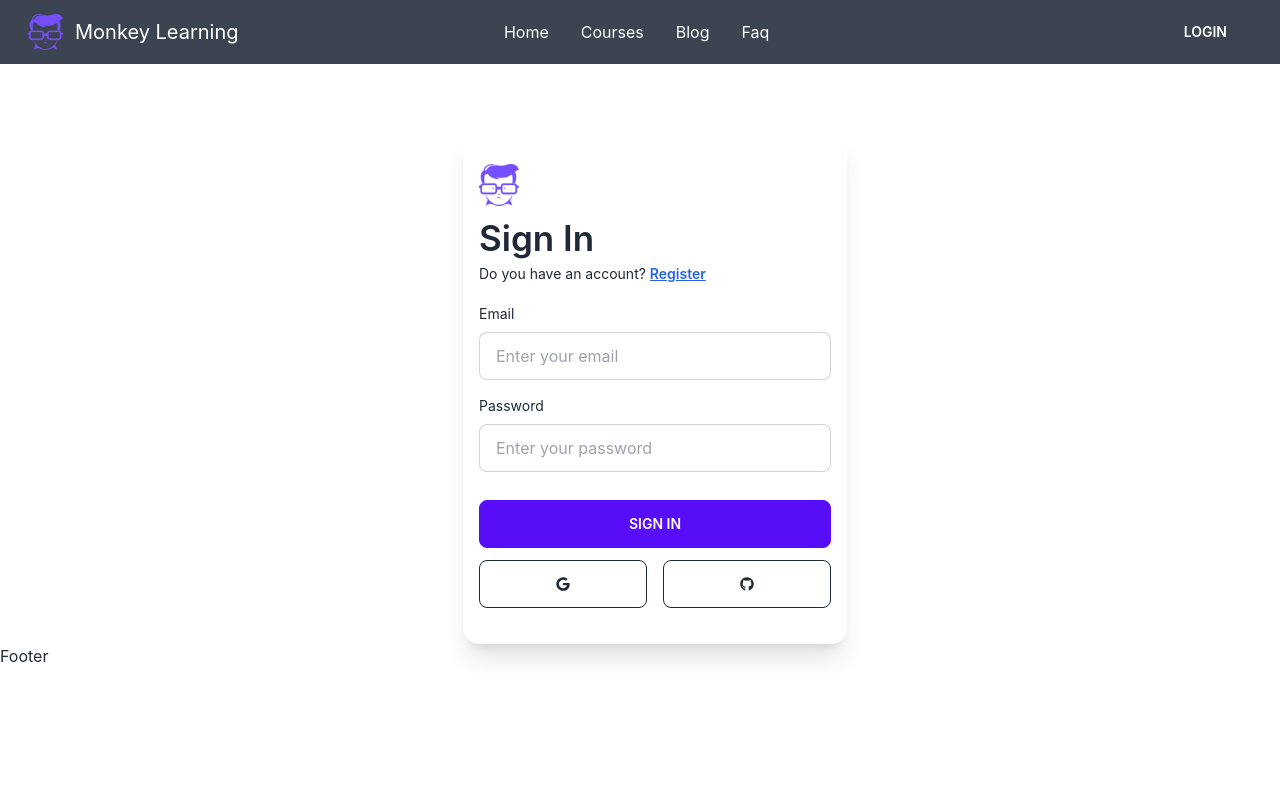
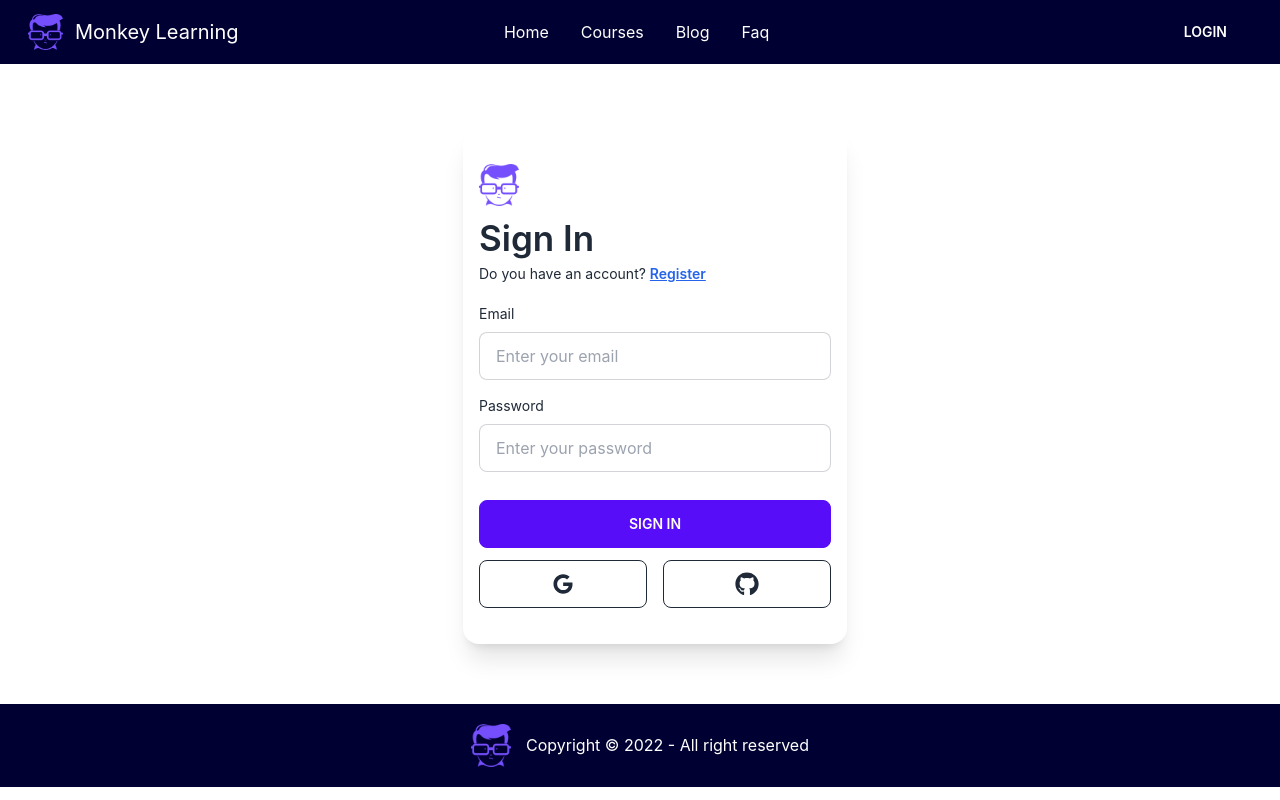
Before and after one commit to DipraDas/Monkey-Learning-Client, a React (Create React App) app: page /login in a window 1280 px wide. Built offline with nearby package versions, Linux system fonts and the light colour scheme.

Commit message:
Dynamic Page Setup

```diff
--- a/src/Pages/AsideNav/AsideNav.js
+++ b/src/Pages/AsideNav/AsideNav.js
@@ -4,7 +4,6 @@ import { Link } from 'react-router-dom';
 
 const AsideNav = () => {
     const [courses, setCourses] = useState([]);
-
     useEffect(() => {
         fetch('http://localhost:5000/courses')
             .then(res => res.json())
--- a/src/Pages/Course/Course.js
+++ b/src/Pages/Course/Course.js
@@ -1,4 +1,5 @@
 import React from 'react';
+import { Link } from 'react-router-dom';
 
 const Course = ({ course }) => {
     const { image, title, description } = course;
@@ -7,9 +8,14 @@ const Course = ({ course }) => {
             <figure><img src={image} alt="course" /></figure>
             <div className="card-body">
                 <h2 className="card-title">{title}</h2>
-                <p>{description}</p>
+                <p> {
+                    description.length > 250 ?
+                        <p>{description.slice(0, 250) + '......'} <Link className='btn btn-bg' to={`/course/${course._id}`} >More</Link></p>
+                        :
+                        <p>{description}</p>
+                }</p>
                 <div className="card-actions justify-end">
-                    <button className="btn btn-primary">Buy Now</button>
+                    {/* <button className="btn btn-bg btn-primary">Buy Now</button> */}
                 </div>
             </div>
         </div>
--- a/src/Pages/CourseDetails/CourseDetails.js
+++ b/src/Pages/CourseDetails/CourseDetails.js
@@ -1,9 +1,19 @@
 import React from 'react';
+import { Link, useLoaderData } from 'react-router-dom';
 
 const CourseDetails = () => {
+    const course = useLoaderData();
+    const { image, name, description } = course;
     return (
-        <div>
-
+        <div className="card card-compact w-96 bg-base-100 shadow-xl">
+            <figure><img src={image} alt="course" /></figure>
+            <div className="card-body">
+                <h2 className="card-title">{name}</h2>
+                <p>{description}</p>
+                <div className="card-actions justify-end">
+                    <button className="btn btn-bg btn-primary"><Link to='/courses'>Go back to all courses</Link></button>
+                </div>
+            </div>
         </div>
     );
 };
--- a/src/Pages/Login/Login/Login.js
+++ b/src/Pages/Login/Login/Login.js
@@ -6,7 +6,7 @@ import logo from '../../../assets/logo.png';
 
 const Login = () => {
     return (
-        <div style={{ display: 'flex', justifyContent: 'center' }} className="mt-16">
+        <div style={{ display: 'flex', justifyContent: 'center', marginBottom: '60px' }} className="mt-16">
             <div style={{ marginLeft: '30px' }} className="card card-compact w-96 bg-base-100 shadow-xl  py-5">
                 <div className="card-body">
                     <img style={{ width: '40px' }} src={logo} alt="Shoes" />
@@ -20,8 +20,8 @@ const Login = () => {
                         <button className="btn btn-primary btn-block mt-5">Sign In</button>
                     </div>
                     <div className="googleGithub flex justify-between">
-                        <div className='w-2/4 mr-2'><button className="btn btn-outline btn-block mt-1"><FaGoogle></FaGoogle></button></div>
-                        <div className='w-2/4 ml-2'><button className="btn btn-outline btn-block mt-1"> <FaGithub></FaGithub></button></div>
+                        <div className='w-2/4 mr-2'><button className="btn btn-outline btn-block mt-1"><FaGoogle style={{fontSize: '20px'}}></FaGoogle></button></div>
+                        <div className='w-2/4 ml-2'><button className="btn btn-outline btn-block mt-1"> <FaGithub style={{fontSize: '24px'}}></FaGithub></button></div>
                     </div>
                 </div>
             </div>
--- a/src/Pages/Login/Register/Register.js
+++ b/src/Pages/Login/Register/Register.js
@@ -4,7 +4,7 @@ import logo from '../../../assets/logo.png';
 
 const Register = () => {
     return (
-        <div style={{ display: 'flex', justifyContent: 'center' }} className="mt-16">
+        <div style={{ display: 'flex', justifyContent: 'center', marginBottom: '60px' }} className="mt-16">
             <div style={{ marginLeft: '30px' }} className="card card-compact w-96 bg-base-100 shadow-xl  py-5">
                 <div className="card-body">
                     <img style={{ width: '40px' }} src={logo} alt="Shoes" />
--- a/src/Shared/Footer/Footer.js
+++ b/src/Shared/Footer/Footer.js
@@ -1,10 +1,16 @@
 import React from 'react';
+import logo from '../../assets/logo.png';
 
 const Footer = () => {
     return (
-        <div>
-            <h2>Footer</h2>
-        </div>
+        <footer style={{ display: 'flex', justifyContent: 'center', alignItems: 'center', backgroundColor: '#000033', color: '#fff' }} className="px-16 py-5">
+            <div>
+                <img style={{ width: '40px', marginRight: '15px' }} src={logo} alt="" />
+            </div>
+            <div>
+                <p>Copyright © 2022 - All right reserved</p>
+            </div>
+        </footer>
     );
 };
 
--- a/src/Shared/Header/Header.js
+++ b/src/Shared/Header/Header.js
@@ -5,8 +5,8 @@ import logo from '../../assets/logo.png';
 
 const Header = () => {
     return (
-        <div>
-            <div className="navbar bg-neutral text-neutral-content">
+        <div >
+            <div style={{ backgroundColor: '#000033' }} className="navbar bg-neutral text-neutral-content">
                 <div className="navbar-start">
                     <div className="dropdown">
                         <label tabIndex={0} className="btn btn-ghost lg:hidden">
```
